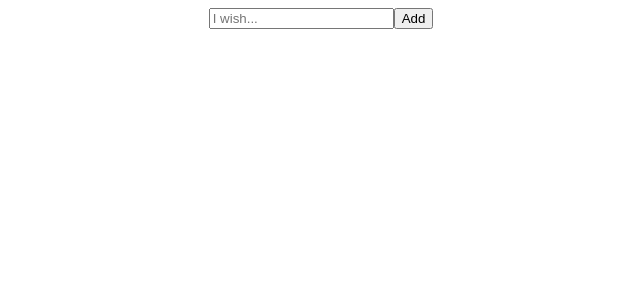
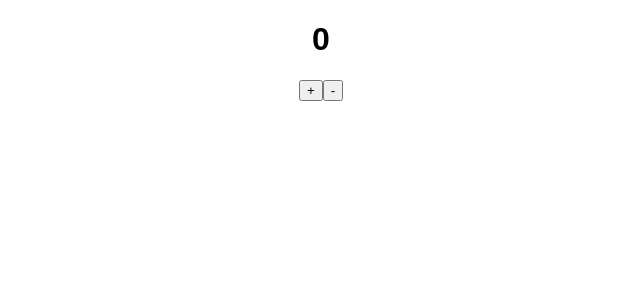
Before and after one commit to MarkVed17/praxis, a React (Create React App) app: page / in a window 1280 px wide. Shown: the top 300 px of the page, without its empty margins (319-959 px from the left). Built offline with nearby package versions, Linux system fonts and the light colour scheme.

Commit message:
feat: created `log counter once after first render` app

```diff
--- a/src/App.js
+++ b/src/App.js
@@ -9,7 +9,12 @@ import {
   ToDoApp,
   ThemeToggle
 } from "./exercises/useState-excercises";
-import { LoggingCounter, PredictOutput, Wishlist } from "./exercises/useEffect-exercises";
+import {
+  LoggingCounter,
+  LoggingCounterOnce,
+  PredictOutput,
+  Wishlist
+} from "./exercises/useEffect-exercises";
 import "./styles.css";
 
 export default function App() {
@@ -26,7 +31,8 @@ export default function App() {
       {/* <ThemeToggle /> */}
       {/* <LoggingCounter /> */}
       {/* <PredictOutput /> */}
-      <Wishlist />
+      {/* <Wishlist /> */}
+      <LoggingCounterOnce />
     </div>
   );
 }
--- /dev/null
+++ b/src/exercises/useEffect-exercises/LoggingCounterOnce/LoggingCounterOnce.js
@@ -0,0 +1,17 @@
+import { useEffect, useState } from "react";
+
+export const LoggingCounterOnce = () => {
+  const [counter, setCounter] = useState(0);
+
+  useEffect(() => {
+    console.log(`Hey! This is the initial value of Counter: ${counter}`);
+  }, []);
+
+  return (
+    <>
+      <h1>{counter}</h1>
+      <button onClick={() => setCounter((c) => c + 1)}> + </button>
+      <button onClick={() => setCounter((c) => c - 1)}> - </button>
+    </>
+  );
+};
--- /dev/null
+++ b/src/exercises/useEffect-exercises/LoggingCounterOnce/index.js
@@ -0,0 +1 @@
+export { LoggingCounterOnce } from "./LoggingCounterOnce";
--- a/src/exercises/useEffect-exercises/index.js
+++ b/src/exercises/useEffect-exercises/index.js
@@ -1,3 +1,4 @@
 export { LoggingCounter } from "./LoggingCounter";
 export { PredictOutput } from "./PredictOutput";
 export { Wishlist } from "./Wishlist";
+export { LoggingCounterOnce } from "./LoggingCounterOnce";
```
